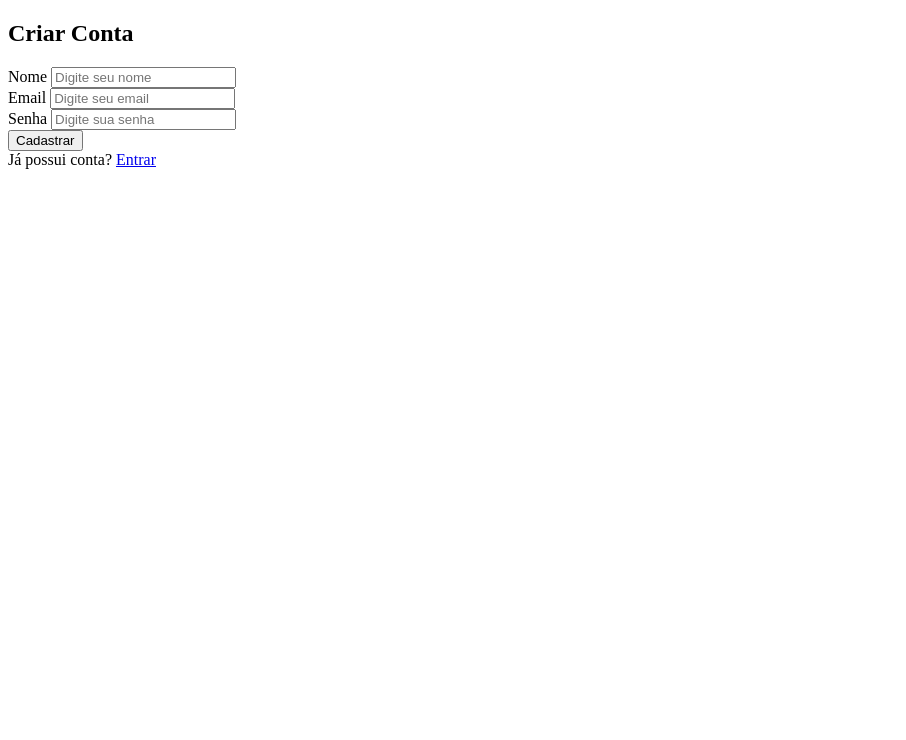
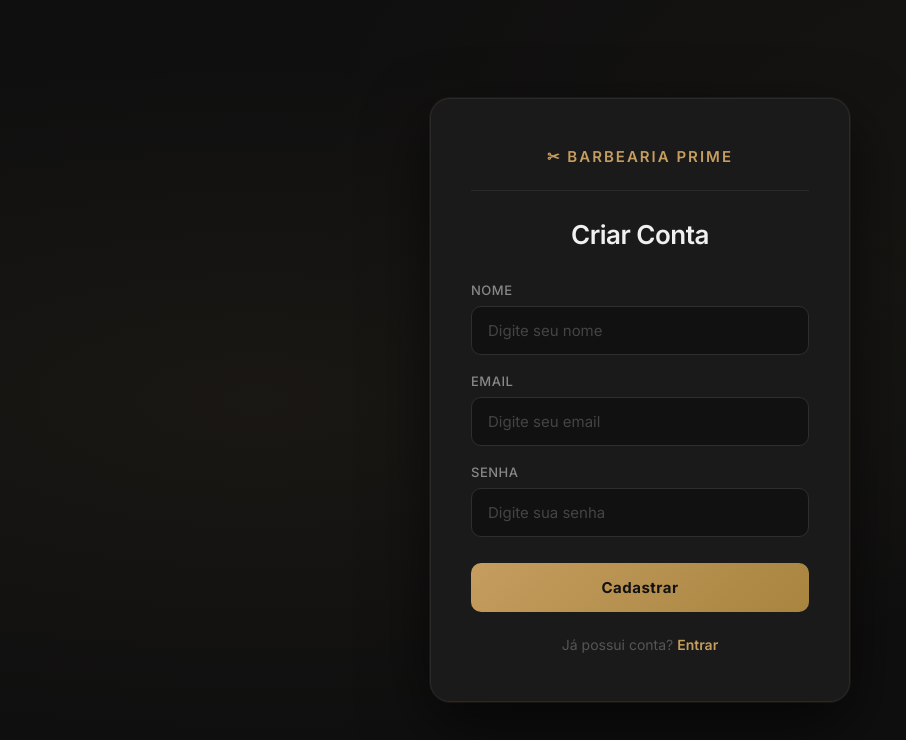
Before and after one commit to Quatrok4/barbearia, a plain HTML site: page barbearia-frontend/cadastro.html in a window 1280 px wide. Shown: the whole page, without its empty margins (0-906 px from the left). Drawn offline with Linux system fonts and the light colour scheme; the site is published under a folder, as on GitHub Pages, so addresses that start at the root find nothing.

Commit message:
correcao de links styles

```diff
--- a/barbearia-frontend/cadastro.html
+++ b/barbearia-frontend/cadastro.html
@@ -3,7 +3,7 @@
 <head>
   <meta charset="UTF-8" />
   <meta name="viewport" content="width=device-width, initial-scale=1.0"/>
-  <link rel="stylesheet" href="/barbearia-frontend/style.css" />
+  <link rel="stylesheet" href="style.css" />
   <title>Cadastro</title>
 
 </head>
```
